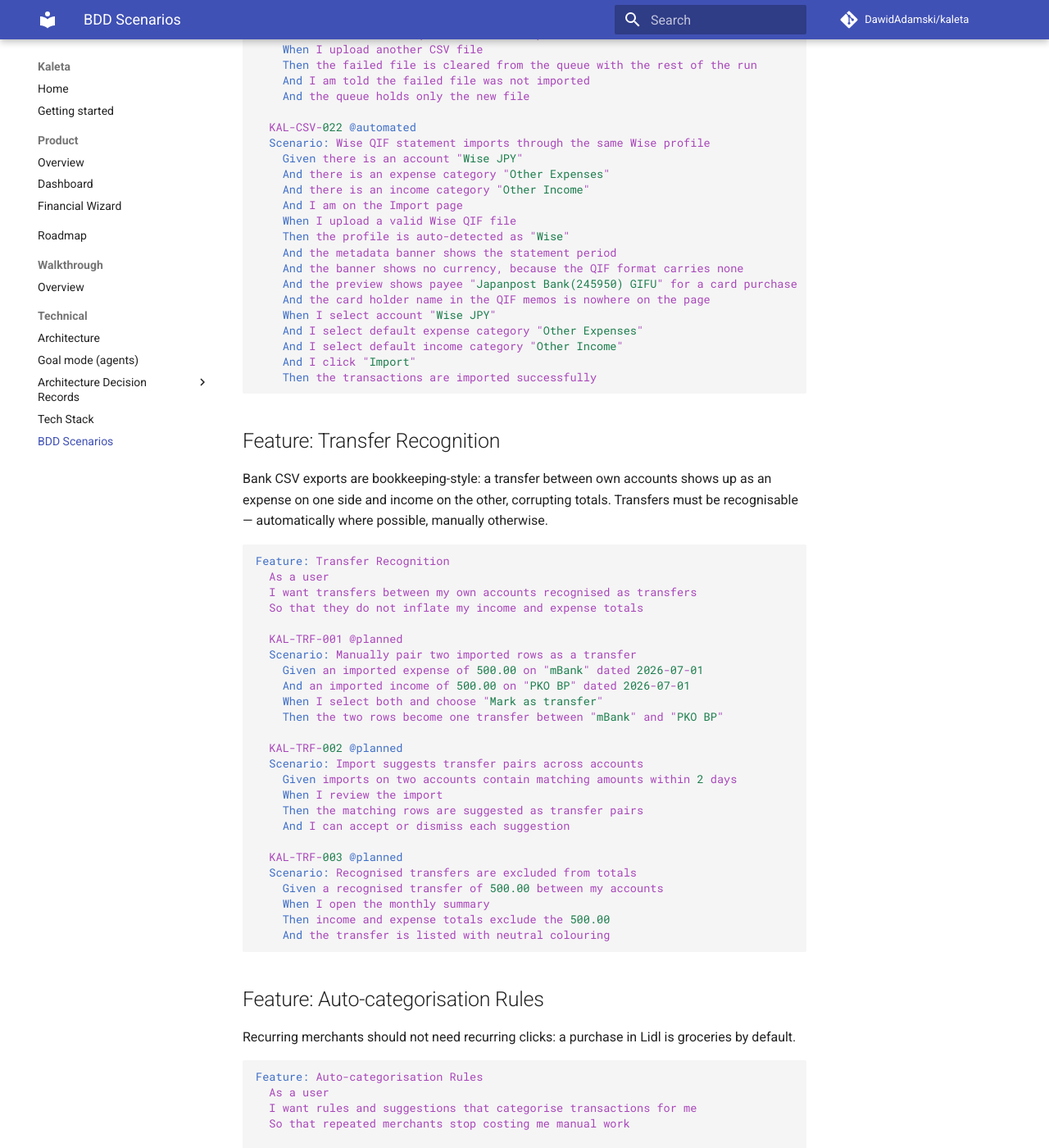
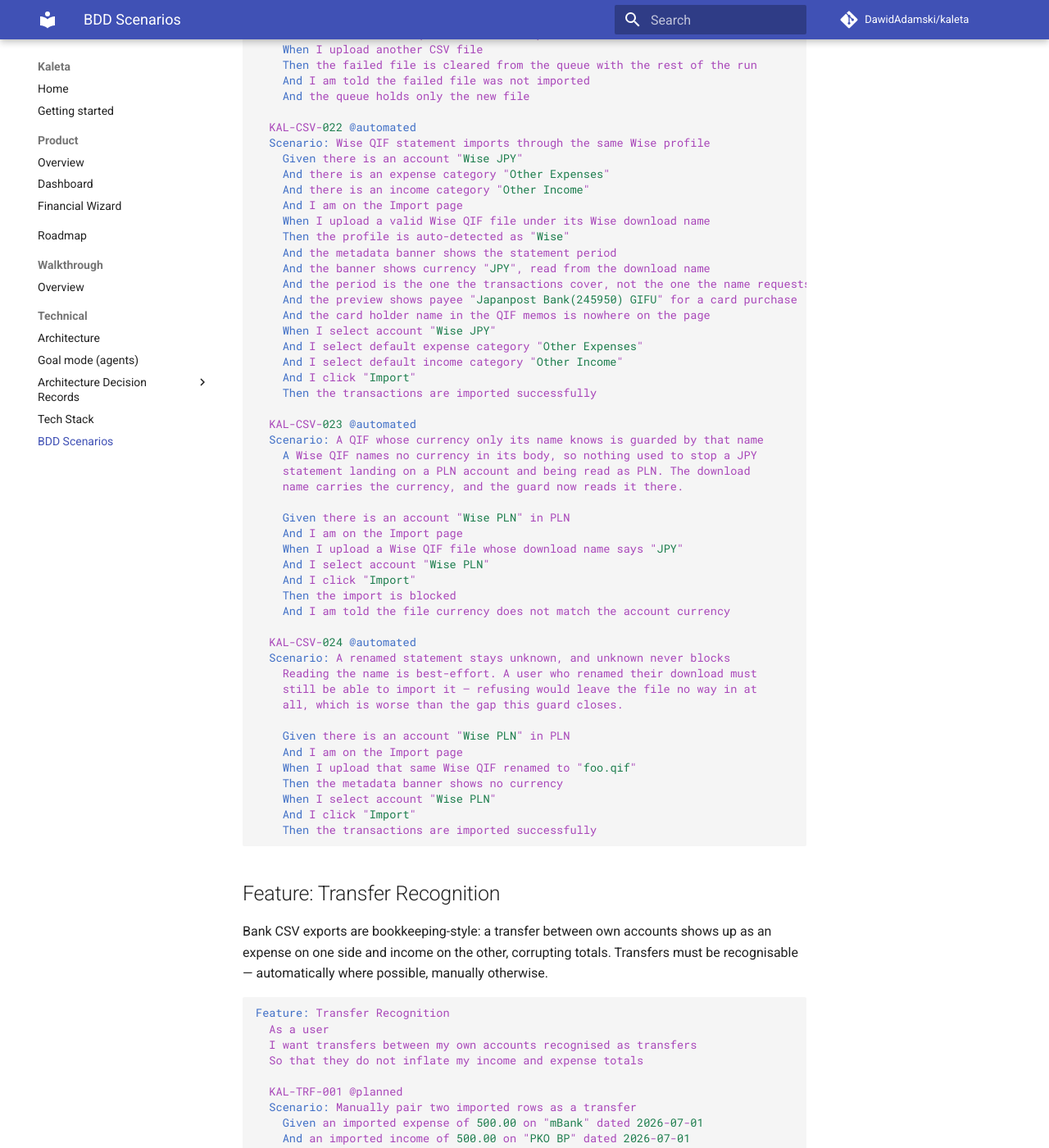
Before and after one commit to DawidAdamski/kaleta, an MkDocs documentation site: the page built from docs/bdd.md, in a window 1280 px wide and 1400 px high, scrolled down 22723 px. Shown: the whole window at 82% size. Built offline with MkDocs 1.6.1 and Material for MkDocs 9.7.7, drawn with Linux system fonts in a browser that asks for light colours; comment, search, counter and statistics services are not loaded.

Commit message:
test(import): cover the download-name guard end to end
KAL-CSV-022 now uploads the QIF under the name Wise actually gives it,
so the banner shows JPY — and still banners the period the rows cover,
not the wider one the name requests.

KAL-CSV-023 pins the block a JPY statement now gets on a PLN account;
KAL-CSV-024 pins the other half, that a renamed upload stays unknown
and imports anyway.

Co-Authored-By: Claude Opus 5 (1M context) <noreply@anthropic.com>
Claude-Session: https://claude.ai/code/session_01MiCgsnFpEfVFf6wyAVpzyr

````diff
--- a/docs/bdd.md
+++ b/docs/bdd.md
@@ -1164,15 +1164,44 @@ Feature: mBank CSV Import
     And there is an expense category "Other Expenses"
     And there is an income category "Other Income"
     And I am on the Import page
-    When I upload a valid Wise QIF file
+    When I upload a valid Wise QIF file under its Wise download name
     Then the profile is auto-detected as "Wise"
     And the metadata banner shows the statement period
-    And the banner shows no currency, because the QIF format carries none
+    And the banner shows currency "JPY", read from the download name
+    And the period is the one the transactions cover, not the one the name requests
     And the preview shows payee "Japanpost Bank(245950) GIFU" for a card purchase
     And the card holder name in the QIF memos is nowhere on the page
     When I select account "Wise JPY"
     And I select default expense category "Other Expenses"
     And I select default income category "Other Income"
+    And I click "Import"
+    Then the transactions are imported successfully
+
+  KAL-CSV-023 @automated
+  Scenario: A QIF whose currency only its name knows is guarded by that name
+    A Wise QIF names no currency in its body, so nothing used to stop a JPY
+    statement landing on a PLN account and being read as PLN. The download
+    name carries the currency, and the guard now reads it there.
+
+    Given there is an account "Wise PLN" in PLN
+    And I am on the Import page
+    When I upload a Wise QIF file whose download name says "JPY"
+    And I select account "Wise PLN"
+    And I click "Import"
+    Then the import is blocked
+    And I am told the file currency does not match the account currency
+
+  KAL-CSV-024 @automated
+  Scenario: A renamed statement stays unknown, and unknown never blocks
+    Reading the name is best-effort. A user who renamed their download must
+    still be able to import it — refusing would leave the file no way in at
+    all, which is worse than the gap this guard closes.
+
+    Given there is an account "Wise PLN" in PLN
+    And I am on the Import page
+    When I upload that same Wise QIF renamed to "foo.qif"
+    Then the metadata banner shows no currency
+    When I select account "Wise PLN"
     And I click "Import"
     Then the transactions are imported successfully
 ```
````
Also changed, not shown: 5 other files.
